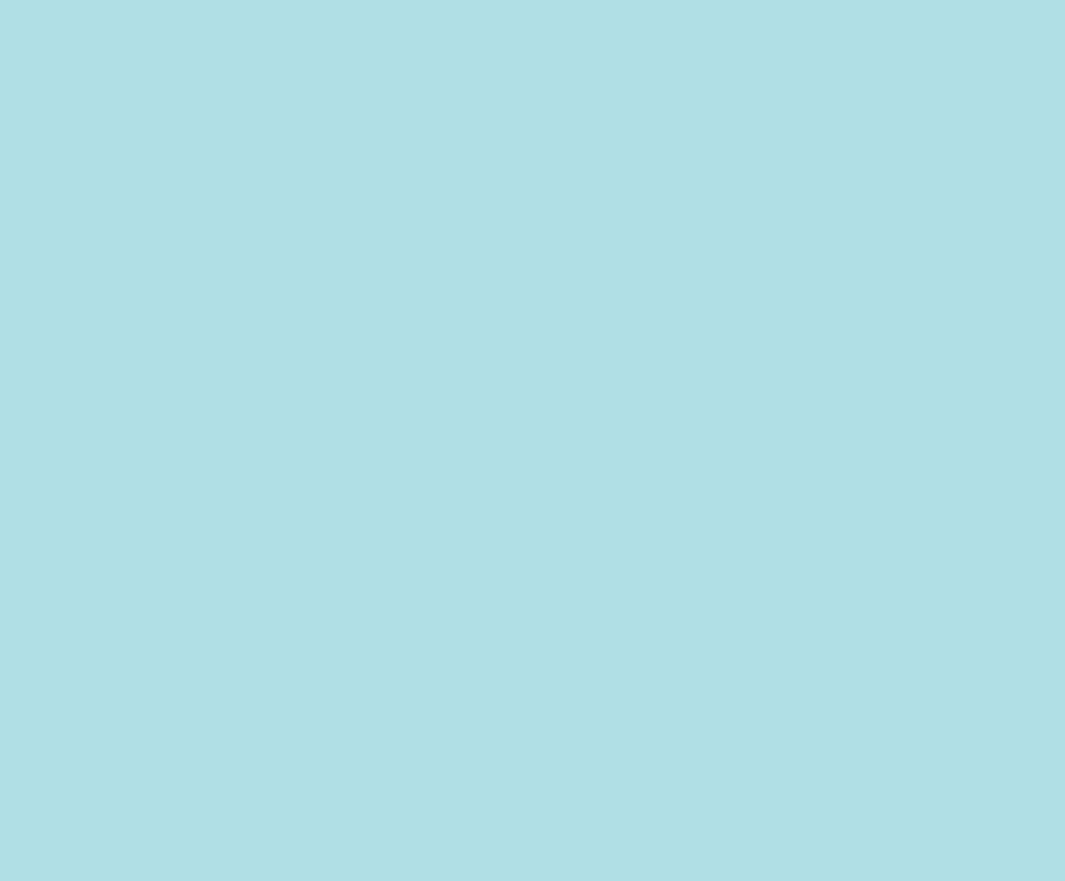
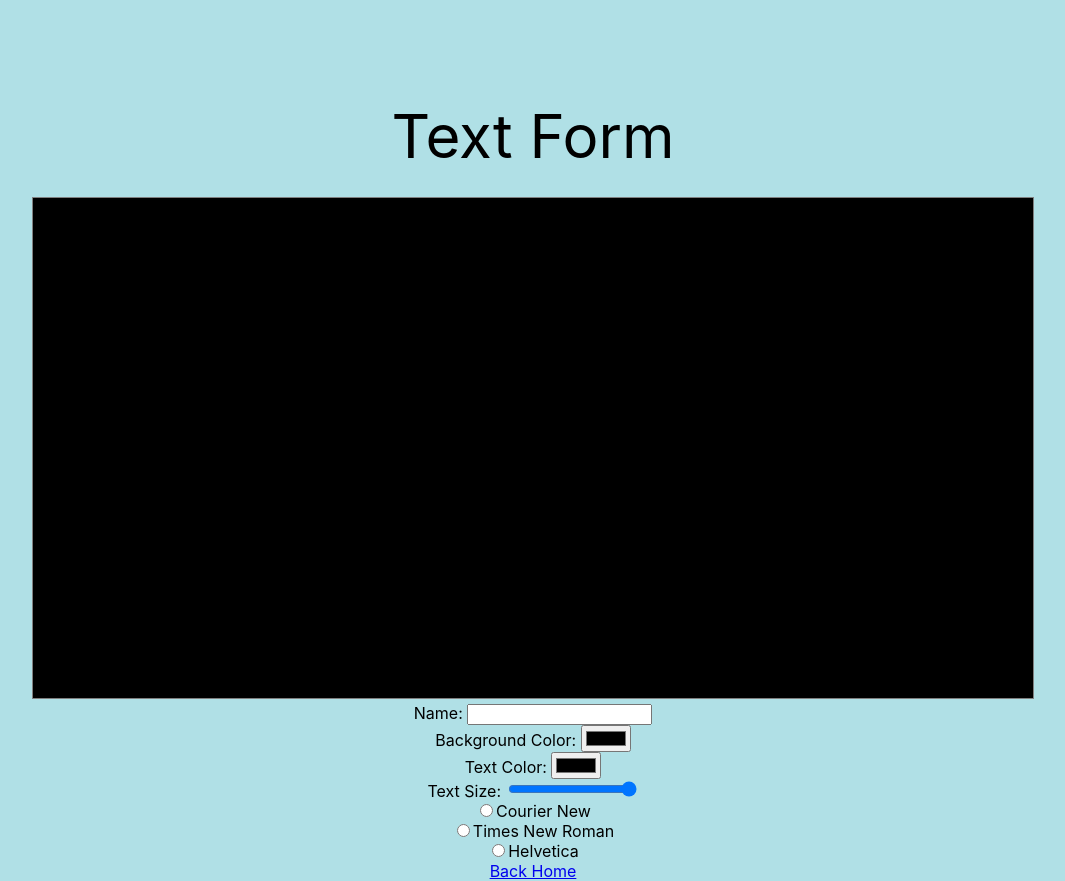
Before and after one commit to shua14/CISC-3610, a React (Create React App) app: page /CISC-3610/labs/textform in a window 1280 px wide. Before the commit this address had no page. Shown: the whole page, without its empty margins (107-1172 px from the left). Before the commit the page ends 800 px from the top, so only its background shows below. Built offline with nearby package versions, Linux system fonts and the light colour scheme.

Commit message:
working text form lab

```diff
--- a/src/App.js
+++ b/src/App.js
@@ -6,6 +6,7 @@ import Cartoon from "./Components/Projects/Cartoon"
 import Animation from "./Components/Projects/Animation"
 import Labs from './Components/Labs/Labs';
 import ColorChart from './Components/Labs/ColorChart';
+import TextForm from './Components/Labs/TextForm';
 
 export default function App() {
   return (
@@ -16,9 +17,10 @@ export default function App() {
                <Route exact path='/' element={<Home />} />
                <Route exact path='/projects' element={<Projects />} />
                <Route exact path='/projects/cartoon' element={<Cartoon />} />
+               <Route exact path='/projects/animation' element={<Animation />} />
                <Route exact path='/labs' element={<Labs />} />
                <Route exact path='/labs/colorchart' element={<ColorChart />} />
-               <Route exact path='/projects/animation' element={<Animation />} />
+               <Route exact path='/labs/textform' element={<TextForm />} />
              </Routes>
          </Router>
        </nav>
--- a/src/Components/Labs/Labs.js
+++ b/src/Components/Labs/Labs.js
@@ -7,6 +7,7 @@ export default function Labs(){
             <header>Labs</header>
             <div className="tiles">
                 <div className="card"><Link to="/labs/colorchart">Color Chart</Link></div>
+                <div className="card"><Link to="/labs/textform">Text Form</Link></div>
             </div>
         </>
     );
--- /dev/null
+++ b/src/Components/Labs/TextForm.js
@@ -0,0 +1,77 @@
+import React, { useEffect, useState } from "react";
+import { Link } from "react-router-dom";
+
+export default function TextForm(){
+    const[name, setName] = useState("");
+    const[backgroundcolor, setBackgroundColor] = useState("");
+    const[textcolor, setTextColor] = useState("");
+    const[fontsize, setFontSize] = useState(30);
+    const[font, setFont] = useState("");
+
+    useEffect(() => {
+        const c = document.getElementById("myCanvas");
+        const context = c.getContext("2d");
+
+        context.fillStyle = backgroundcolor;
+        context.fillRect(0, 0, 1000, 500)
+        context.stroke();
+
+        context.font = fontsize + "px " + font;
+        // context.font = "30px Arial";
+        context.fillStyle = textcolor;
+        context.fillText(name, 400, 250)
+
+    }, [name, backgroundcolor, textcolor, fontsize, font])
+
+    const handleNameSelect = (event) => {
+       setName(event.target.value)
+    }
+
+    const handleBackgroundColorSelect = (event) => {
+        setBackgroundColor(event.target.value)
+    }
+
+    const handleTextColorSelect = (event) => {
+        setTextColor(event.target.value)
+    }
+
+    const handleFontSizeSelect = (event) => {
+        setFontSize(event.target.value)
+    }
+
+    const handleFontSelect = (event) => {
+        setFont(event.target.value)
+    }
+
+    return(
+        <>
+            <header>Text Form</header>
+            <canvas
+                id="myCanvas"
+                width="1000"
+                height="500"
+                style={{ border: "1px solid grey" }}
+            >
+                Your browser does not support the HTML canvas tag.
+            </canvas>
+            <form>
+                <label for="name">Name: </label>
+                <input type="text" id="name" name="name" onChange={handleNameSelect} ></input><br/>
+                <label for="backgroundcolor">Background Color: </label>
+                <input type="color" id="backgroundcolor" onChange={handleBackgroundColorSelect}></input><br/>
+                <label for="textcolor">Text Color: </label>
+                <input type="color" id="textcolor" onChange={handleTextColorSelect}></input><br/>
+                <label for="textsize">Text Size: </label>
+                <input type="range" min="12" max="48" class="slider" id="textsize" onChange={handleFontSizeSelect}></input><br/>
+
+                <input type="radio" id="couriernew" name="fav_language" value="Courier New" onClick={handleFontSelect}></input>
+                <label for="couriernew">Courier New</label><br/>
+                <input type="radio" id="timesnewroman" name="fav_language" value="Times New Roman" onClick={handleFontSelect}></input>
+                <label for="timesnewroman">Times New Roman</label><br/>
+                <input type="radio" id="helvetica" name="fav_language" value="Helvetica" onClick={handleFontSelect}></input>
+                <label for="helvetica">Helvetica</label>
+            </form>
+            <div><Link to="/">Back Home</Link></div>
+        </>
+    );
+}
--- a/src/Components/Projects/Animation.js
+++ b/src/Components/Projects/Animation.js
@@ -4,8 +4,11 @@ import astronaut from './images/astronaut.png';
 import spaceship from './images/spaceship.png';
 
 export default function Animation(){
-    const draw = (context, frameCount) => {
-        context.translate(465, 153)
+
+    function Astronaut(image, x, y) {
+        this.image = image
+        this.x = 465
+        this.y = 153
     }
 
     useEffect(() => {
@@ -25,21 +28,19 @@ export default function Animation(){
 
         let frameCount = 0;
         let animationFrameId
-        // const render = () => {
-        //     frameCount++
-        //     draw(context, frameCount)
-        //     animationFrameId = window.requestAnimationFrame(render)
-        // }
-        // render()
+        let man;
 
         const load_astronaut = () => {
+
             let base_image = new Image();
             base_image.src = astronaut;
             base_image.onload = function(){
                 context.drawImage(base_image, 465, 153, 70, 100);
                 context.restore();
             }
-            frameCount++
+
+            man = new Astronaut(base_image, 465, 153)
+            // frameCount++
             // draw(context, frameCount)
             // animationFrameId = window.requestAnimationFrame(load_astronaut)
         }
@@ -66,7 +67,7 @@ export default function Animation(){
             window.cancelAnimationFrame(animationFrameId)
         }
 
-    }, [draw])
+    }, [])
 
     return(
         <>
```
